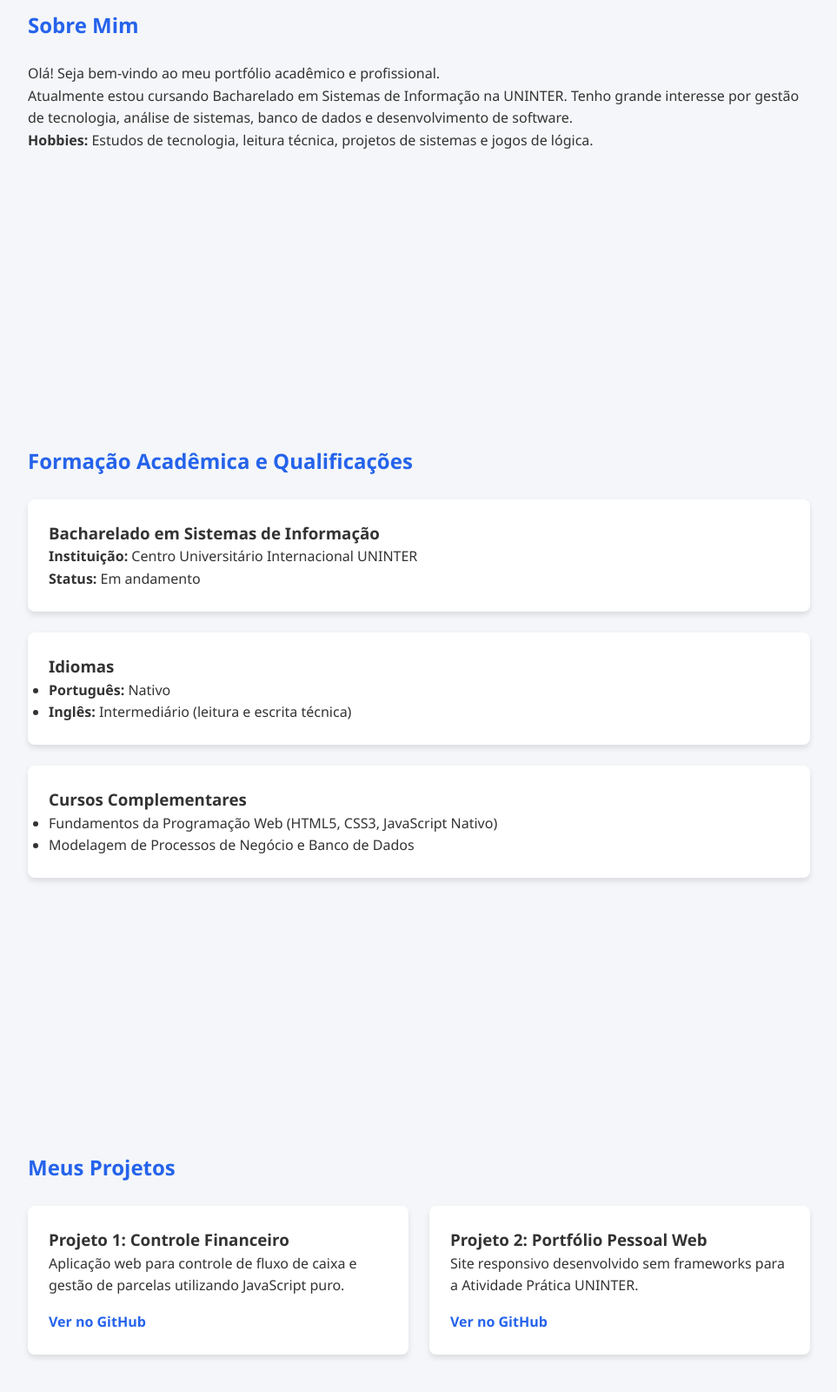
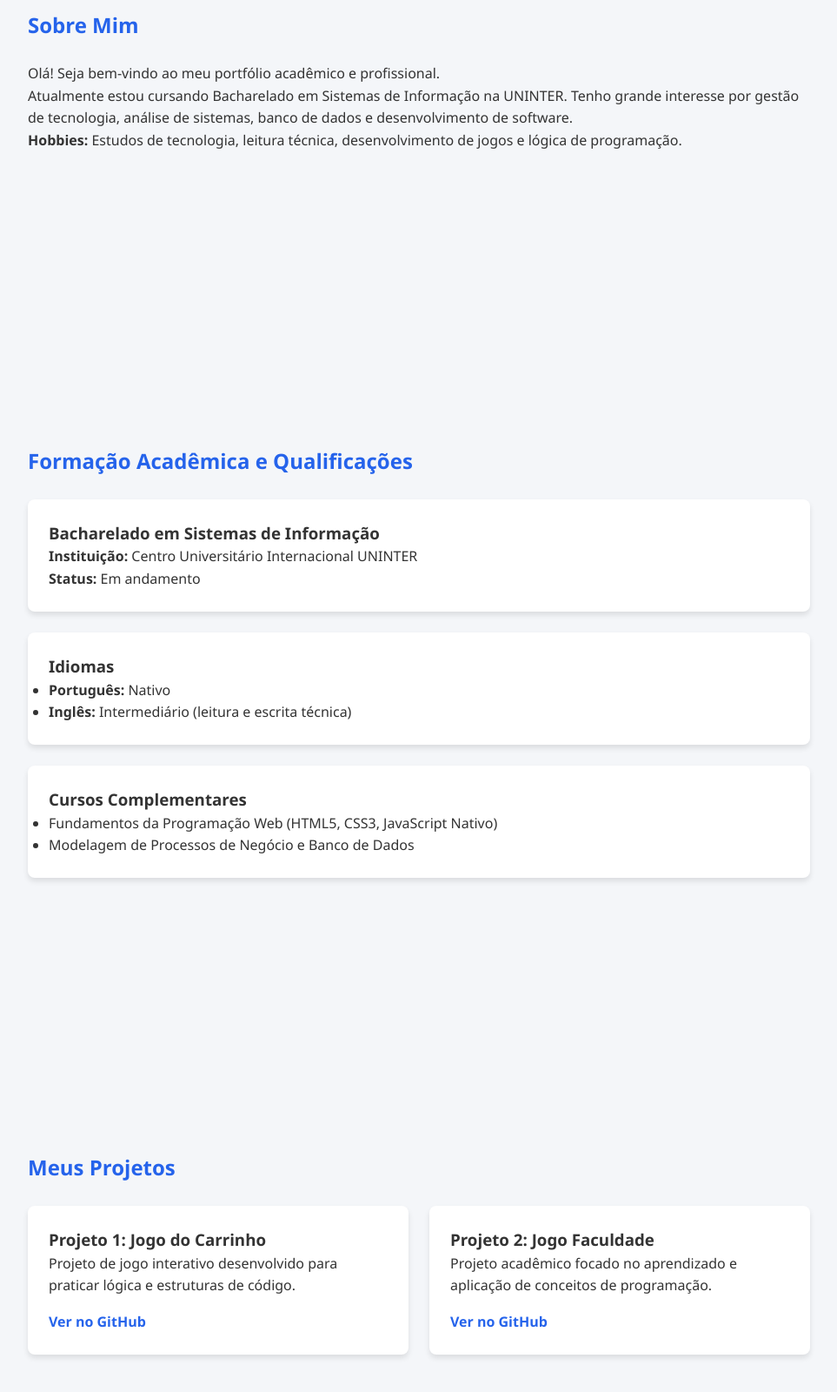
Before and after one commit to WilliamSantos764/portfolio-William-Santos-de-Assis, a plain HTML site: page index.html in a window 1280 px wide. Shown: the part 318-1918 px from the top of the page at 87% size, without its empty margins (158-1121 px from the left). Drawn offline with Linux system fonts and the light colour scheme.

Commit message:
Add files via upload

```diff
--- a/index.html
+++ b/index.html
@@ -33,7 +33,7 @@
                 <h1>Sobre Mim</h1>
                 <p>Olá! Seja bem-vindo ao meu portfólio acadêmico e profissional.</p>
                 <p>Atualmente estou cursando Bacharelado em Sistemas de Informação na UNINTER. Tenho grande interesse por gestão de tecnologia, análise de sistemas, banco de dados e desenvolvimento de software.</p>
-                <p><strong>Hobbies:</strong> Estudos de tecnologia, leitura técnica, projetos de sistemas e jogos de lógica.</p>
+                <p><strong>Hobbies:</strong> Estudos de tecnologia, leitura técnica, desenvolvimento de jogos e lógica de programação.</p>
             </div>
         </section>
 
@@ -72,14 +72,14 @@
                 <h2>Meus Projetos</h2>
                 <div class="portfolio-grid">
                     <div class="portfolio-card">
-                        <h3>Projeto 1: Controle Financeiro</h3>
-                        <p>Aplicação web para controle de fluxo de caixa e gestão de parcelas utilizando JavaScript puro.</p>
-                        <a href="https://github.com" target="_blank" class="btn-link">Ver no GitHub</a>
+                        <h3>Projeto 1: Jogo do Carrinho</h3>
+                        <p>Projeto de jogo interativo desenvolvido para praticar lógica e estruturas de código.</p>
+                        <a href="https://github.com/WilliamSantos764/JogoDoCarrinho" target="_blank" class="btn-link">Ver no GitHub</a>
                     </div>
                     <div class="portfolio-card">
-                        <h3>Projeto 2: Portfólio Pessoal Web</h3>
-                        <p>Site responsivo desenvolvido sem frameworks para a Atividade Prática UNINTER.</p>
-                        <a href="https://github.com" target="_blank" class="btn-link">Ver no GitHub</a>
+                        <h3>Projeto 2: Jogo Faculdade</h3>
+                        <p>Projeto acadêmico focado no aprendizado e aplicação de conceitos de programação.</p>
+                        <a href="https://github.com/WilliamSantos764/JogoFaculdade" target="_blank" class="btn-link">Ver no GitHub</a>
                     </div>
                 </div>
             </div>
```
